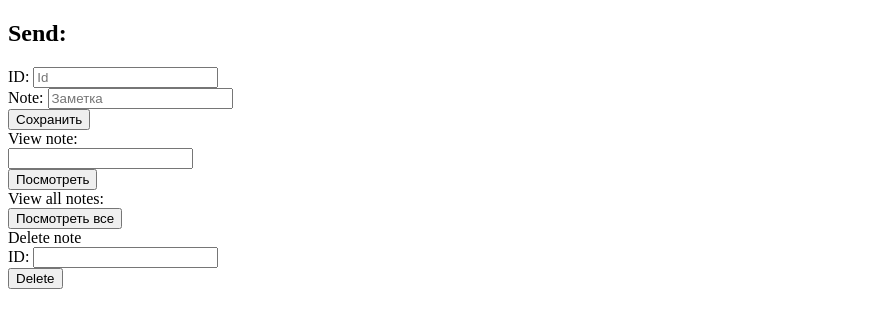
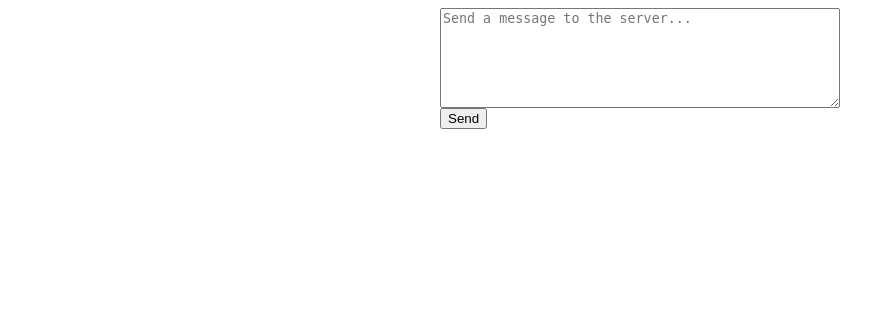
Before and after one commit to Denlad24/socket, a Flask app: page / in a window 1280 px wide. Shown: the top 328 px of the page, without its empty margins (0-895 px from the left). Run offline with Flask 2, Linux system fonts and the light colour scheme; some libraries are stand-ins or nearby versions.

Commit message:
Update index.html

```diff
--- a/templates/index.html
+++ b/templates/index.html
@@ -1,72 +1,39 @@
-<!DOCTYPE HTML>
 <html>
   <head>
-    <title>Flask-SocketIO Test</title>
-    <script src="//code.jquery.com/jquery-1.12.4.min.js" integrity="sha256-ZosEbRLbNQzLpnKIkEdrPv7lOy9C27hHQ+Xp8a4MxAQ="
-            crossorigin="anonymous"></script>
-    <script src="//cdnjs.cloudflare.com/ajax/libs/socket.io/2.2.0/socket.io.js"
-            integrity="sha256-yr4fRk/GU1ehYJPAs8P4JlTgu0Hdsp4ZKrx8bDEDC3I=" crossorigin="anonymous"></script>
+    <title>Heroku SocketIO</title>
+    <script type="text/javascript" src="//cdnjs.cloudflare.com/ajax/libs/socket.io/0.9.16/socket.io.min.js"></script>
+    <script src="https://ajax.googleapis.com/ajax/libs/jquery/2.1.3/jquery.min.js"></script>
     <script type="text/javascript" charset="utf-8">
-        $(document).ready(function () {
-            namespace = '/test';
-            var socket = io(namespace);
-
-            // Event handler for new connections.
-            // The callback function is invoked when a connection with the
-            // server is established.
-            // socket.on('connect', function () {
-            //     socket.emit('my_event', {data: 'I\'m connected!'});
-            // });
-
-            // Event handler for server sent data.
-            // The callback function is invoked whenever the server emits data
-            // to the client. The data is then displayed in the "Received"
-            // section of the page.
-            socket.on('my_delete_response', function (msg) {
-                $('#log').append($('<div/>').text(msg.data).html());
-                setTimeout(del, 3000);
+      var socket = io.connect('http://' + document.domain + ':' + location.port);
+      socket.on('echo', function(data){
+        $('#response').html('<p>'+data.echo+'</p>');
       });
 
-            function del() {
-                $('.delete').remove();
+      function send(){
+        socket.emit('send_message', {message : $('form textarea').val()});
       }
-
-            $('form#broadcast').submit(function () {
-                socket.emit('my_broadcast_event', {data: $('#id_note').val(), data2: $('#note').val()});
-                var frm = document.getElementsByName('broadcast')[0];
-                frm.reset();  // Reset all form data
-                return false;
-            });
-            $('form#delete_note').submit(function () {
-                socket.emit('my_delete_note', {data: $('#id_note_delete').val()});
-                var frm = document.getElementsByName('delete_note')[0];
-                frm.reset();  // Reset all form data
-                return false;
-            });
-        });
     </script>
+    <style>
+      div{
+        position: relative;
+        margin-left: auto;
+        margin-right: auto;
+        width: 400px;
+      }
+      textarea{
+        width: 100%;
+        height: 100px;
+      }
+    </style>
   </head>
   <body>
-<h2>Send:</h2>
-<form name="broadcast" id="broadcast" method="POST" action="#">
-    ID: <input type="text" name="id_note" id="id_note" placeholder="Id"><br>
-    Note: <input type="text" name="note" id="note" placeholder="Заметка"><br>
-    <input type="submit" value="Сохранить" onclick="submitForm()">
+    <div class="input">
+      <form>
+        <textarea placeholder="Send a message to the server..."></textarea>
+        <button type="button" onclick="send(); return false;">Send</button>
       </form>
-<form action="/view" method="POST">
-    View note:<br>
-    <input type="text" name="id"><br>
-    <input type="submit" value="Посмотреть"/>
-</form>
-<form action="/view_all" method="POST">
-    View all notes:<br>
-    <input type="submit" value="Посмотреть все"/>
-</form>
-<form name="delete_note" id="delete_note" action="#" method="POST">
-    Delete note <br>
-    ID: <input type="text" name="id_note" id="id_note_delete"><br>
-    <input value="Delete" type="submit" placeholder="Удалить"/>
-    <p class="delete" id="log"></p>
-</form>
+    </div>
+    <div id="response">
+    </div>
   </body>
 </html>
```
Lines whose indentation alone changed are shown as unchanged.
